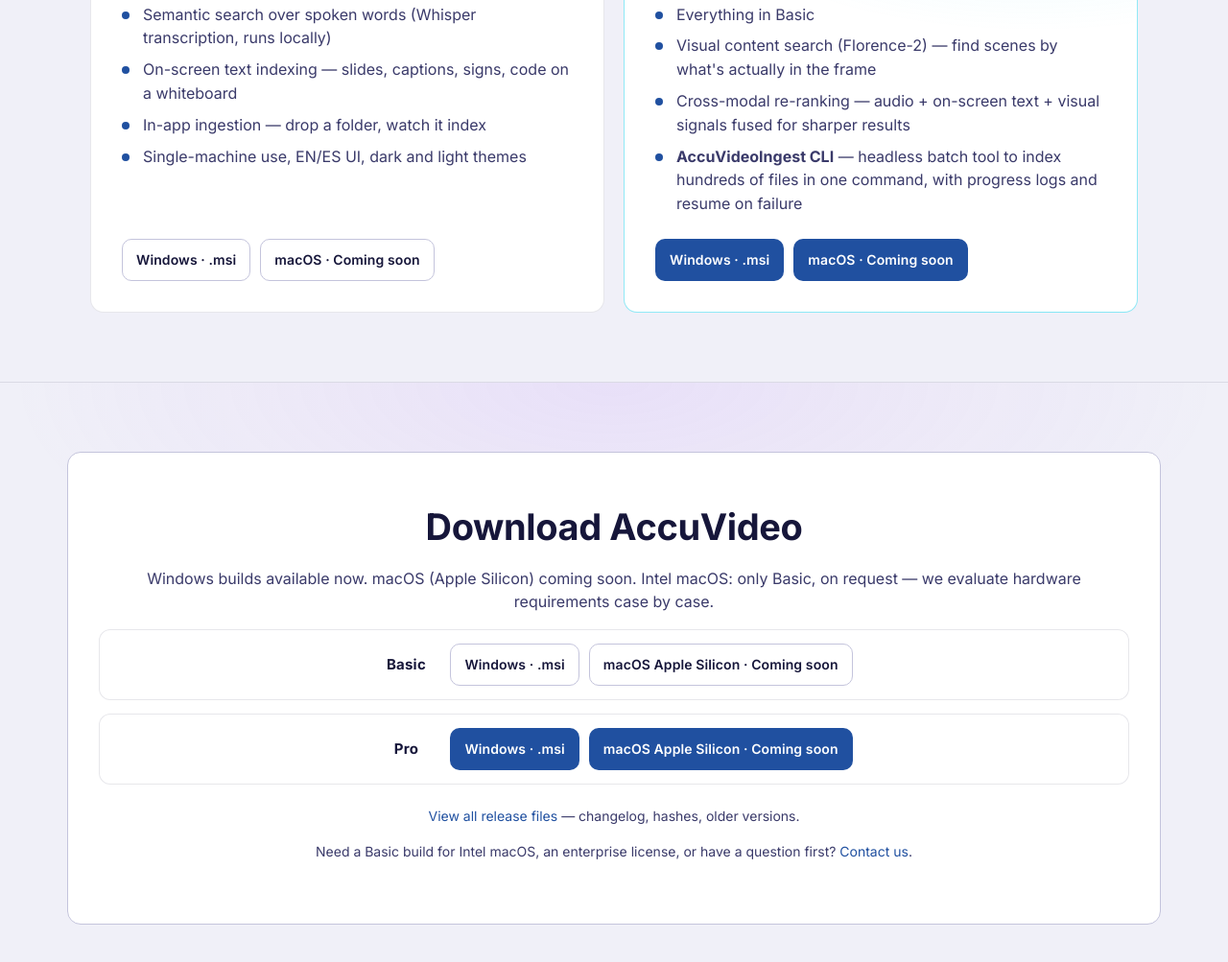
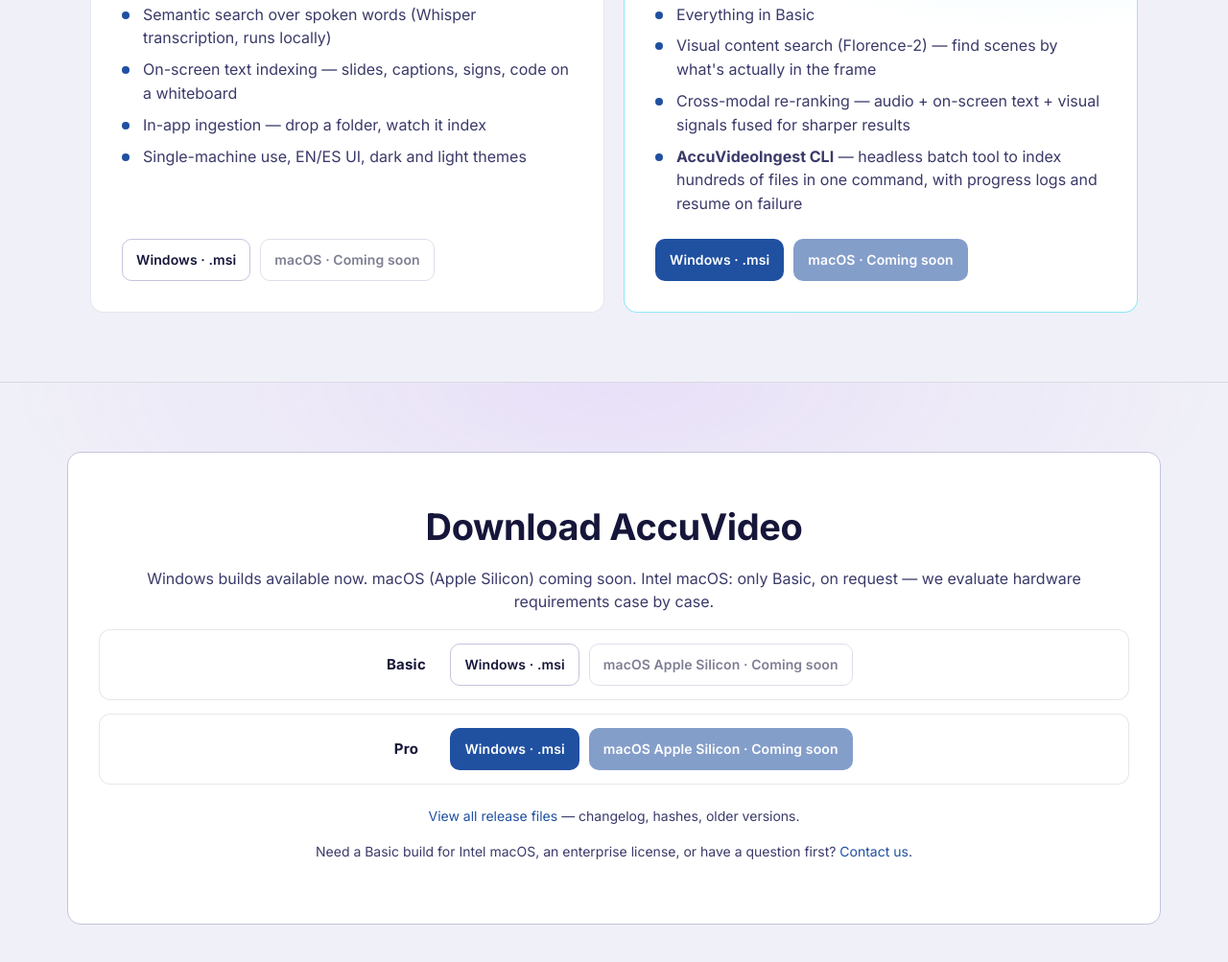
Before and after one commit to Acorn-Juice-Solutions/accuvideo, a plain HTML site: page index.html in a window 1280 px wide. Shown: the part 2649-3652 px from the top of the page at 96% size. Drawn offline with Linux system fonts and the light colour scheme.

Commit message:
Disabled css

```diff
--- a/assets/css/style.css
+++ b/assets/css/style.css
@@ -184,6 +184,13 @@
 }
 
 .btn:active { transform: translateY(1px); }
+
+.btn.is-disabled,
+.btn[aria-disabled="true"] {
+  opacity: 0.55;
+  cursor: not-allowed;
+  pointer-events: none;
+}
 
 .btn-primary {
   background: var(--cyan);
```
